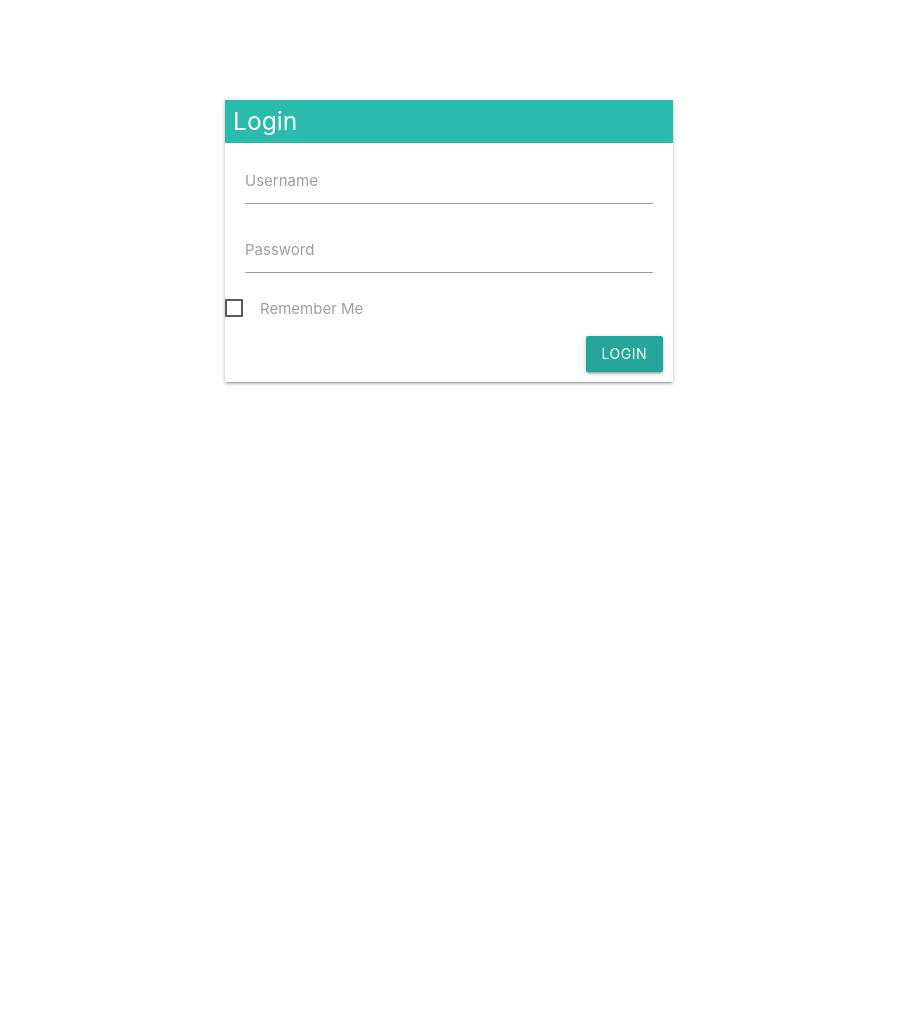
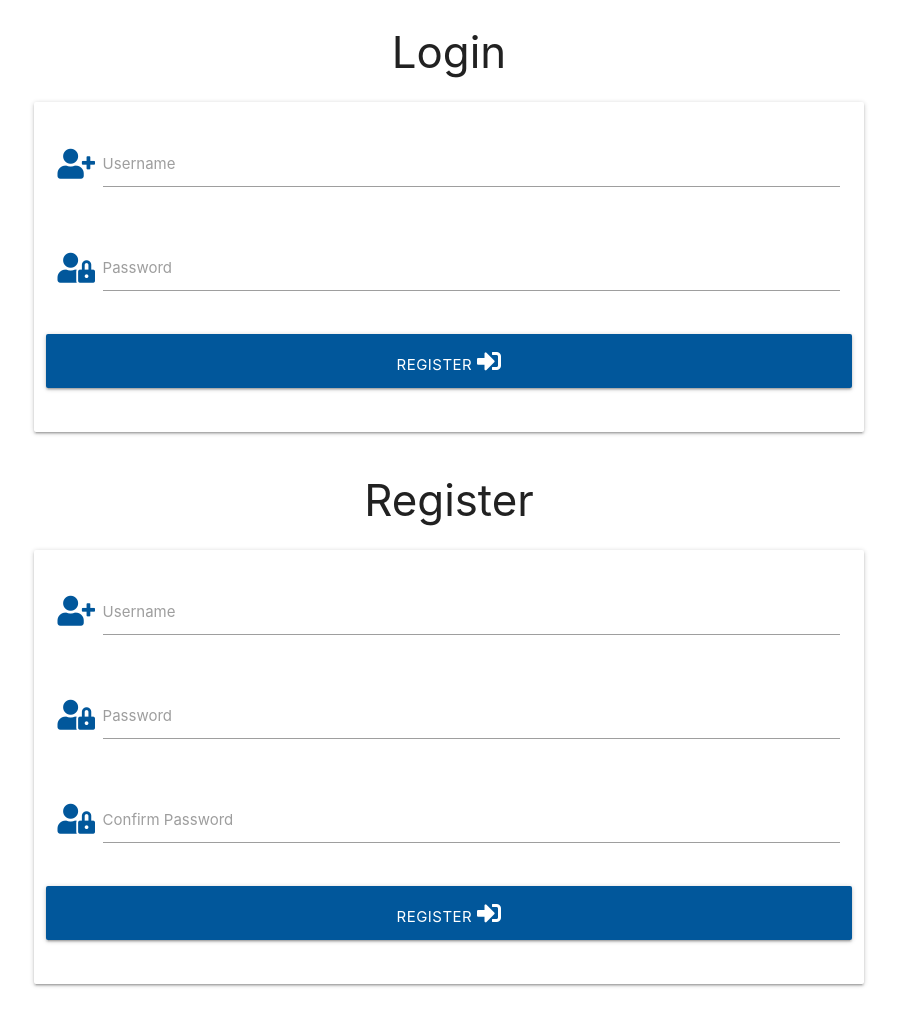
Before and after one commit to michodgs25/flask-authentication, a Flask app: page / in a window 1280 px wide. Shown: the whole page, without its empty margins (191-1088 px from the left). Before the commit the page ends 385 px from the top, so only its background shows below. Run offline with Flask 2, Linux system fonts and the light colour scheme; some libraries are stand-ins or nearby versions.

Commit message:
Add confirm password js

```diff
--- a/static/css/style.css
+++ /dev/null
@@ -1,28 +0,0 @@
-#panell{
-     margin-top: 100px;
-     padding: 0px;
-   }
-   #loginbtn{
-     float: right;
-     margin-bottom: 10px;
-     margin-right: 10px;
-   }
-   #title{
-     background-color: #2bbbad;
-     color: white;
-     padding: 8px;
-     margin-top: 0px
-   }
-   form{
-     padding:0px;
-     border-radius: 3px;
-     box-sizing: border-box;
-   }
-
-   #username,#password{
-    margin-left: 20px;
-    margin-right: 20px;
-   }
-   #checkbox{
-    margin-left: 30px;
-   }
--- a/static/js/app.js
+++ b/static/js/app.js
@@ -6,3 +6,17 @@ $(document).ready(function () {
         $('.sidenav').sidenav();
     });
 });
+
+var password = document.getElementById("password")
+    , confirm_password = document.getElementById("confirm_password");
+
+function validatePassword() {
+    if (password.value != confirm_password.value) {
+        confirm_password.setCustomValidity("Passwords Don't Match");
+    } else {
+        confirm_password.setCustomValidity('');
+    }
+}
+
+password.onchange = validatePassword;
+confirm_password.onkeyup = validatePassword;
--- a/templates/home.html
+++ b/templates/home.html
@@ -22,34 +22,78 @@
 </head>
 
 <body>
-    <div class="container">
-        <div class="row">
+    <h3 class="center-align">Login</h3>
 
-            <div class="col s6 offset-s3 z-depth-1" id="panell">
-                <h5 id="title">Login</h5>
-                <form>
-
-                    <div class="input-field" id="username">
-                        <input type="text" maxlength="15" pattern="^[a-zA-Z0-9]{5,15}$" class="validate" required>
+    <div class="row">
+        <form class="col s12 m8 offset-m2" method="POST" action="{{ url_for('register') }}">
+            <div class="card-panel">
+                <!-- username -->
+                <div class="row">
+                    <div class="input-field col s12">
+                        <i class="fas fa-user-plus prefix light-blue-text text-darken-4"></i>
+                        <input id="username" name="username" type="text" minlength="5" maxlength="15"
+                            pattern="^[a-zA-Z0-9]{5,15}$" class="validate" required>
                         <label for="username">Username</label>
                     </div>
-                    <div class="input-field" id="password">
-                        <input type="password" maxlength="15" pattern="^[a-zA-Z0-9]{5,15}$" class="validate" required>
+                </div>
+                <!-- User must enter valid password -->
+                <div class="row">
+                    <div class="input-field col s12">
+                        <i class="fas fa-user-lock prefix light-blue-text text-darken-4"></i>
+                        <input id="password" name="password" type="password" minlength="5" maxlength="15"
+                            pattern="^[a-zA-Z0-9]{5,15}$" class="validate" required>
                         <label for="password">Password</label>
                     </div>
-                    <p>
-                        <label>
-                            <input id="indeterminate-checkbox" type="checkbox" />
-                            <span>Remember Me</span>
-                        </label>
-                    </p>
-                    <a class="waves-effect waves-light btn" id="loginbtn">Login</a>
+                </div>
+                <!-- Submit details to platform-->
+                <div class="row">
+                    <button type="submit" class="col s12 btn-large light-blue darken-4 text-shadow">
+                        Register <i class="fas fa-sign-in-alt"></i>
+                    </button>
+                </div>
+            </div>
+        </form>
+    </div>
+    <h3 class="center-align">Register</h3>
 
-                </form>
-
+    <div class="row">
+        <form class="col s12 m8 offset-m2" method="POST" action="{{ url_for('register') }}">
+            <div class="card-panel">
+                <!-- username -->
+                <div class="row">
+                    <div class="input-field col s12">
+                        <i class="fas fa-user-plus prefix light-blue-text text-darken-4"></i>
+                        <input id="register-username" name="username" type="text" minlength="5" maxlength="15"
+                            pattern="^[a-zA-Z0-9]{5,15}$" class="validate" required>
+                        <label for="username">Username</label>
+                    </div>
+                </div>
+                <!-- User must enter valid password -->
+                <div class="row">
+                    <div class="input-field col s12">
+                        <i class="fas fa-user-lock prefix light-blue-text text-darken-4"></i>
+                        <input id="register-password" name="password" type="password" minlength="5" maxlength="15"
+                            pattern="^[a-zA-Z0-9]{5,15}$" class="validate" required>
+                        <label for="password">Password</label>
+                    </div>
+                </div>
+                <!--User must confirm password, prevent any typos-->
+                <div class="row">
+                    <div class="input-field col s12">
+                        <i class="fas fa-user-lock prefix light-blue-text text-darken-4"></i>
+                        <input id="confirm_password" name="confirm_password" type="password" minlength="5"
+                            maxlength="15" pattern="^[a-zA-Z0-9]{5,15}$" class="validate" required>
+                        <label for="password">Confirm Password</label>
+                    </div>
+                </div>
+                <!-- Submit details to platform-->
+                <div class="row">
+                    <button type="submit" class="col s12 btn-large light-blue darken-4 text-shadow">
+                        Register <i class="fas fa-sign-in-alt"></i>
+                    </button>
+                </div>
             </div>
-        </div>
-
+        </form>
     </div>
     <!--jQuery library-->
     <script src="https://code.jquery.com/jquery-3.5.1.min.js"
```
